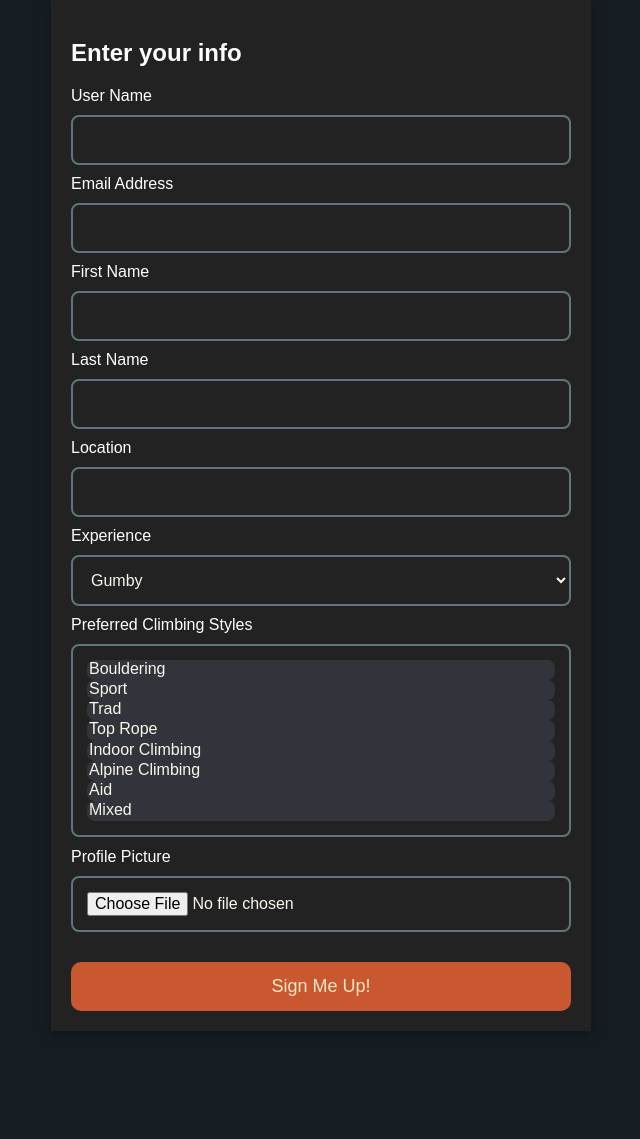
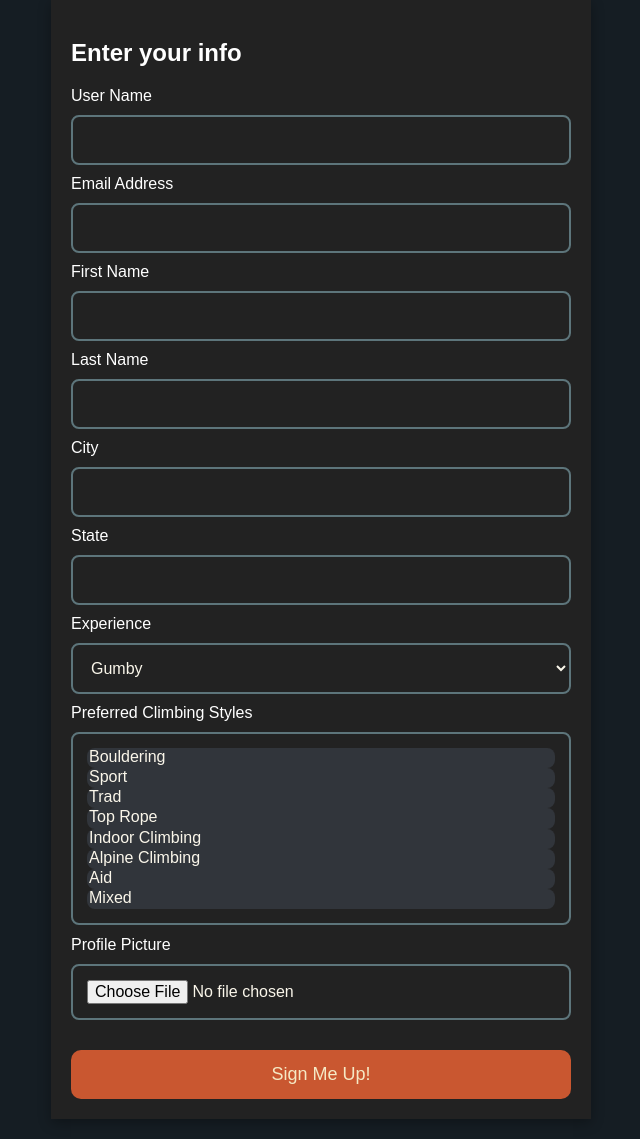
Before and after one commit to avery-mr/burndownForWhat, a Flask app: page /create_profile in a window 1280 px wide. Shown: the part 21-1160 px from the top of the page, without its empty margins (319-959 px from the left). Before the commit the page ends 1052 px from the top, so only its background shows below. Run offline with Flask 3, Linux system fonts and the light colour scheme; some libraries are stand-ins or nearby versions.

Commit message:
added city and state to signup form

```diff
--- a/app/templates/create_profile.html
+++ b/app/templates/create_profile.html
@@ -22,8 +22,10 @@
                 <input type="text" id="userHeight" required>
                 <label for="userWeight">Weight</label>
                 <input type="text" id="userWeight" required> -->
-                <label for="userLocation">Location</label>
-                <input type="text" id="userLocation" required>
+                <label for="userCity">City</label>
+                <input type="text" id="userCity" required>
+                <label for="userState">State</label>
+                <input type="text" id="userState" required>
                 <label for="userXP">Experience</label>
                 <select id="userXP" required>
                     <option value="1">Gumby</option>
```
